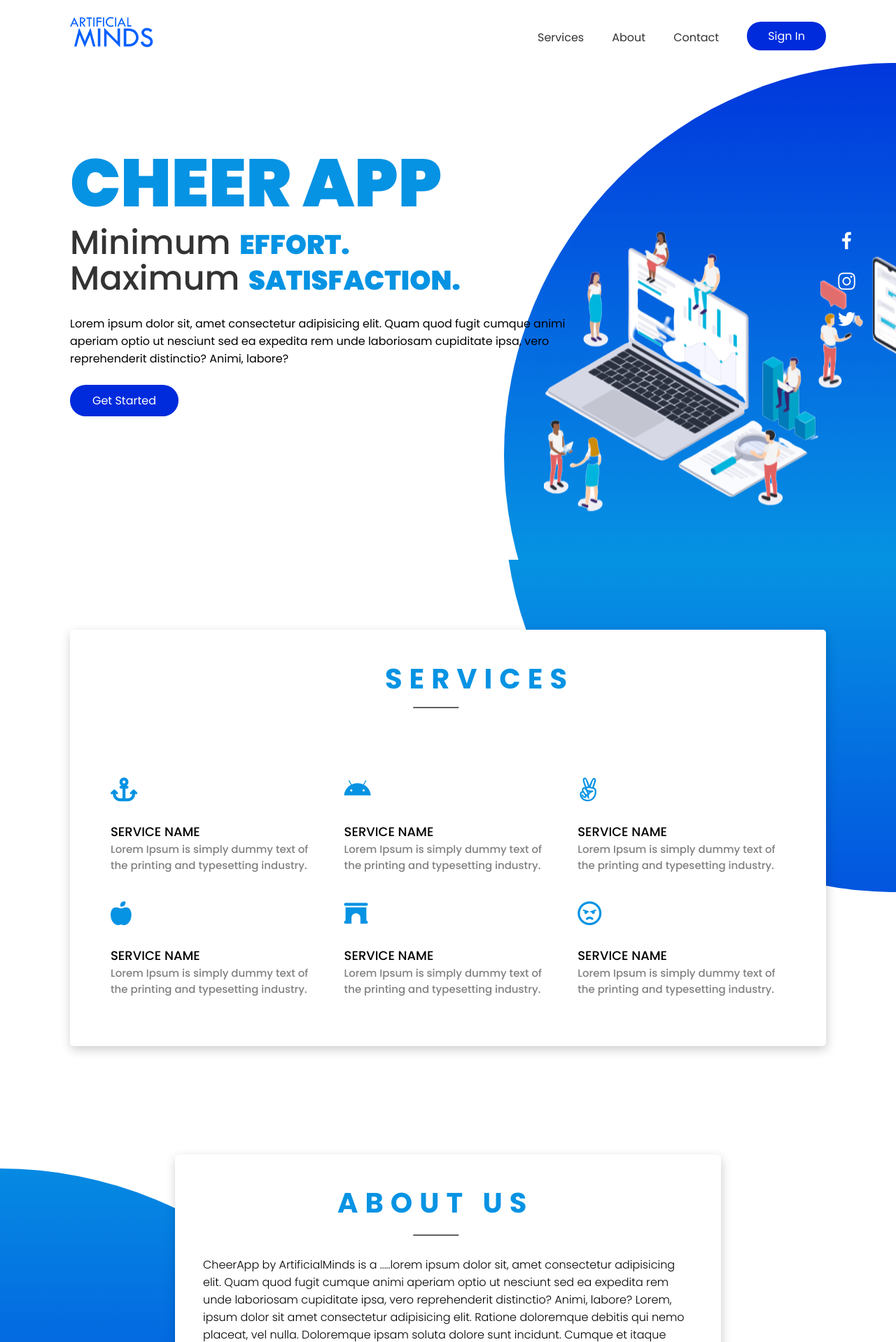
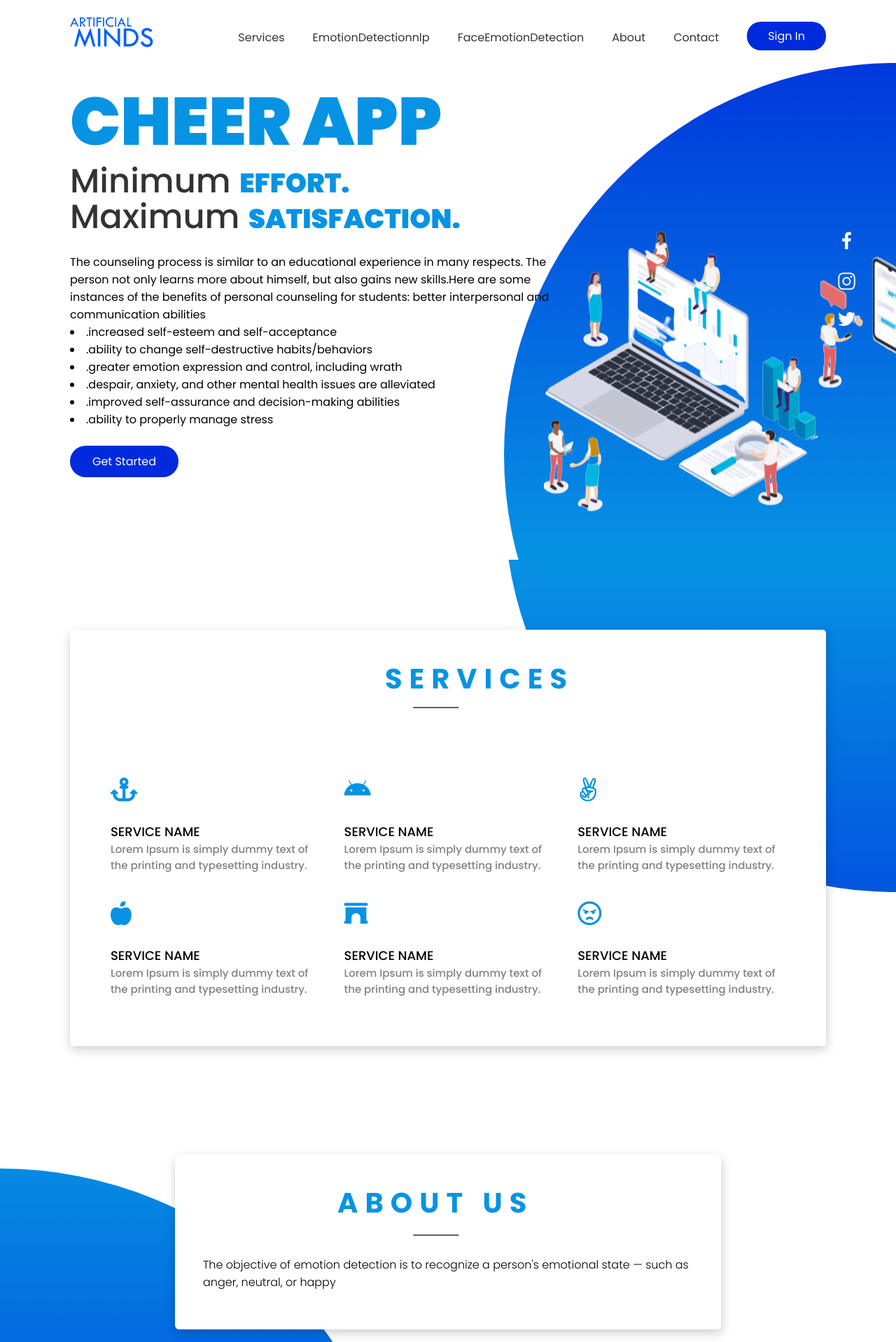
Before and after one commit to iverjaycel/capstone2_live, a Django app: page / in a window 1280 px wide; the page is wider, and only the part inside the window is pictured. Shown: the top 1918 px of that part at 70% size. Run offline with Django 4.2, Linux system fonts and the light colour scheme; some libraries are stand-ins or nearby versions.

Commit message:
FinalReqUpdate
FinalUpdate

```diff
--- a/MyProject/capstone/sample/templates/index.html
+++ b/MyProject/capstone/sample/templates/index.html
@@ -19,6 +19,8 @@
           <a href="#"><img src="../static/img/images/logoV2.png" class="logo"></a>
           <ul>
               <li><a href="#service" style="padding-top: 10px;">Services</a></li>
+                <li><a href="https://share.streamlit.io/iverjaycel/capstone2" style="padding-top: 10px;">EmotionDetectionnlp</a></li>
+                <li><a href="https://share.streamlit.io/iverjaycel/webcam/app.py" style="padding-top: 10px;">FaceEmotionDetection</a></li>
               <li><a href="#about" style="padding-top: 10px;">About</a></li>
               <li><a href="#contact" style="padding-top: 10px;">Contact</a></li>
               <!-- <li><a href="{% url 'sample:login' %}"><strong>Sign in</strong></a></li> -->
@@ -68,10 +70,15 @@
           <div class="textBox">
               <h1><span>CHEER APP</span></h1>
               <h2>Minimum <span>EFFORT.</span><br>Maximum <span>SATISFACTION.</span></h2>
-              <br><p>Lorem ipsum dolor sit, amet consectetur adipisicing elit.
-                  Quam quod fugit cumque animi aperiam optio ut nesciunt
-                  sed ea expedita rem unde laboriosam cupiditate ipsa,
-                  vero reprehenderit distinctio? Animi, labore?</p><br>
+              <br><p>The counseling process is similar to an educational experience in many respects. The person not only learns more about himself,
+but also gains new skills.Here are some instances of the benefits of personal counseling for students:
+better interpersonal and communication abilities
+<li>.increased self-esteem and self-acceptance</li>
+<li>.ability to change self-destructive habits/behaviors</li>
+<li>.greater emotion expression and control, including wrath</li>
+<li>.despair, anxiety, and other mental health issues are alleviated</li>
+<li>.improved self-assurance and decision-making abilities</li>
+<li>.ability to properly manage stress</li> </p><br>
                   <!-- Trigger/Open The Modal -->
 
                   <button id="myBtn" class="myBtn">Get Started</button>
@@ -180,27 +187,8 @@
           </div>
           <div class="phrase">
             <p>
-              CheerApp by ArtificialMinds is a .....lorem
-              ipsum dolor sit, amet consectetur adipisicing elit.
-              Quam quod fugit cumque animi aperiam optio ut nesciunt
-              sed ea expedita rem unde laboriosam cupiditate ipsa,
-              vero reprehenderit distinctio? Animi, labore?
-              Lorem, ipsum dolor sit amet consectetur adipisicing elit.
-              Ratione doloremque debitis qui nemo placeat, vel nulla.
-              Doloremque ipsam soluta dolore sunt incidunt.
-              Cumque et itaque earum laborum explicabo beatae!
-              A.Lorem ipsum dolor sit, amet consectetur adipisicing elit.
-              Quam quod fugit cumque animi aperiam optio ut nesciunt
-              sed ea expedita rem unde laboriosam cupiditate ipsa,
-              vero reprehenderit distinctio? Animi, labore?
-              Lorem, ipsum dolor sit amet consectetur adipisicing elit.
-              Ratione doloremque debitis qui nemo placeat, vel nulla.
-              Doloremque ipsam soluta dolore sunt incidunt.
-              Cumque et itaque earum laborum explicabo beatae! A.
-              Lorem ipsum dolor sit, amet consectetur adipisicing elit.
-              Quam quod fugit cumque animi aperiam optio ut nesciunt
-              sed ea expedita rem unde laboriosam cupiditate ipsa,
-              vero reprehenderit distinctio? Animi, labore?
+             The objective of emotion detection is to recognize a person's emotional state — such as anger, neutral, or happy
+
             </p>
           </div>
 
```
